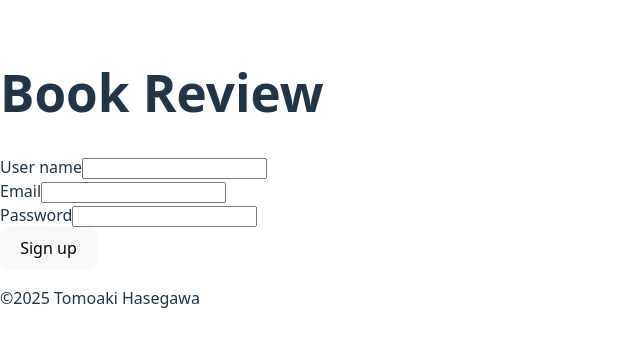
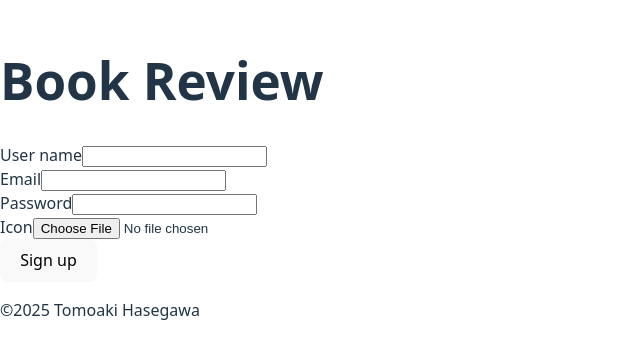
Before and after one commit to seicho811/my-book-review-app, a React (Vite) app: page /signup in a window 1280 px wide. Shown: the part 222-580 px from the top of the page, without its empty margins (0-640 px from the left). Built offline with nearby package versions, Linux system fonts and the light colour scheme.

Commit message:
feat: install compressorjs and implement icon upload function for sign up

```diff
--- a/package.json
+++ b/package.json
@@ -12,6 +12,7 @@
     "test:unit": "vitest"
   },
   "dependencies": {
+    "compressorjs": "^1.2.1",
     "react": "^19.1.1",
     "react-dom": "^19.1.1",
     "react-router": "^7.8.1"
@@ -21,6 +22,7 @@
     "@playwright/test": "^1.55.0",
     "@testing-library/jest-dom": "^6.8.0",
     "@testing-library/react": "^16.3.0",
+    "@testing-library/user-event": "^14.6.1",
     "@types/node": "^24.3.0",
     "@types/react": "^19.1.10",
     "@types/react-dom": "^19.1.7",
--- a/src/components/SignUpForm.tsx
+++ b/src/components/SignUpForm.tsx
@@ -1,3 +1,4 @@
+import Compressor from "compressorjs";
 import { useState } from "react";
 import { useNavigate } from "react-router";
 
@@ -16,10 +17,37 @@ export default function SignUpForm() {
     email: false,
     password: false,
   });
+  const [iconRaw, setIconRaw] = useState<File | null>(null);
+  const [iconFile, setIconFile] = useState<File | null>(null);
+  const [compressing, setCompressing] = useState(false);
 
   const navigate = useNavigate();
 
-  function handleSubmit(e: React.FormEvent) {
+  async function handleIconChange(e: React.ChangeEvent<HTMLInputElement>) {
+    const file = e.target.files?.[0] ?? null;
+    if (!file) return;
+    setIconRaw(file);
+    setIconFile(null);
+
+    setCompressing(true);
+    try {
+      const blob = await compressImage(file);
+      const fileOut = blob instanceof File ? blob : toFile(blob, file);
+      setIconFile(fileOut);
+    } finally {
+      setCompressing(false);
+    }
+  }
+  function toFile(blob: Blob, original: File) {
+    const base = original.name.replace(/\.[^/.]+$/, "");
+    const ext = (blob.type || "image/jpeg").includes("png") ? "png" : "jpeg";
+    return new File([blob], `${base}.${ext}`, {
+      type: blob.type || "image/jpeg",
+      lastModified: Date.now(),
+    });
+  }
+
+  async function handleSubmit(e: React.FormEvent) {
     e.preventDefault();
 
     const newErrors = {
@@ -35,8 +63,56 @@ export default function SignUpForm() {
     }
 
     setErrors({ name: false, email: false, password: false });
-    console.log(name, email, password);
+
+    const form = new FormData();
+    if (iconFile) {
+      form.append(
+        "icon",
+        iconFile,
+        iconFile instanceof File ? iconFile.name : "icon.jpg"
+      );
+    }
+
+    const res = await fetch("https://railway.bookreview.techtrain.dev/users", {
+      method: "POST",
+      headers: {
+        "Content-Type": "application/json",
+        Accept: "application/json",
+      },
+      body: JSON.stringify({ name: name, email: email, password: password }),
+    });
+
+    const data = await res.json();
+    const { token } = data;
+
+    const res2 = await fetch(
+      "https://railway.bookreview.techtrain.dev/uploads",
+      {
+        method: "POST",
+        headers: { Authorization: `Bearer ${token}` },
+        body: form,
+      }
+    );
+
     navigate("/home");
+  }
+
+  async function compressImage(file: File) {
+    return new Promise<Blob>((resolve, reject) => {
+      const masSizeInBytes = 800 * 1024;
+
+      new Compressor(file, {
+        quality: 0.8,
+        convertSize: masSizeInBytes,
+        maxWidth: 512,
+        success(result) {
+          resolve(result);
+        },
+        error(error) {
+          reject(error);
+        },
+      });
+    });
   }
 
   return (
@@ -54,7 +130,14 @@ export default function SignUpForm() {
           }}
         />
       </div>
-      {errors?.name && <div className="alert">Name is required.</div>}
+      {errors?.name && (
+        <div
+          className="alert"
+          role="alert"
+        >
+          Name is required.
+        </div>
+      )}
       <div>
         <label htmlFor="email">Email</label>
         <input
@@ -68,7 +151,14 @@ export default function SignUpForm() {
           }}
         />
       </div>
-      {errors?.email && <div className="alert">Email is required.</div>}
+      {errors?.email && (
+        <div
+          className="alert"
+          role="alert"
+        >
+          Email is required.
+        </div>
+      )}
       <div>
         <label htmlFor="password">Password</label>
         <input
@@ -82,7 +172,24 @@ export default function SignUpForm() {
           }}
         />
       </div>
-      {errors?.password && <div className="alert">Password is required.</div>}
+      {errors?.password && (
+        <div
+          className="alert"
+          role="alert"
+        >
+          Password is required.
+        </div>
+      )}
+      <div>
+        <label htmlFor="iconField">Icon</label>
+        <input
+          type="file"
+          id="iconField"
+          name="iconField"
+          accept="image/*"
+          onChange={handleIconChange}
+        />
+      </div>
       <button type="submit">Sign up</button>
     </form>
   );
```
Also changed, not shown: 1 other file (tests, documents, lock files or other folders).
